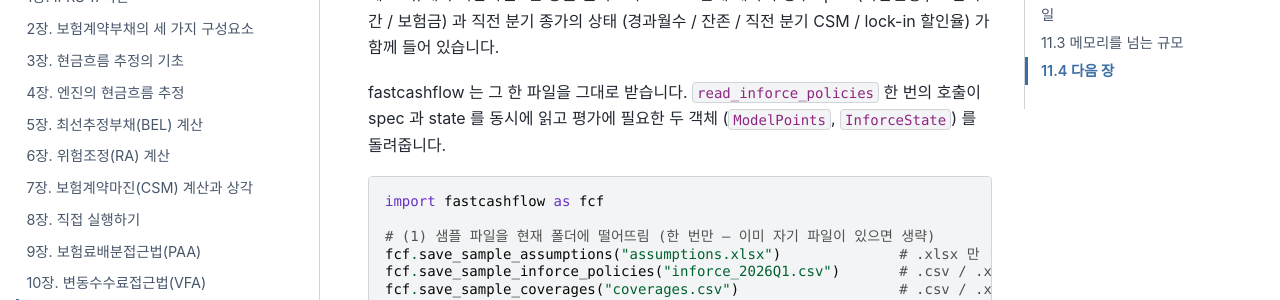
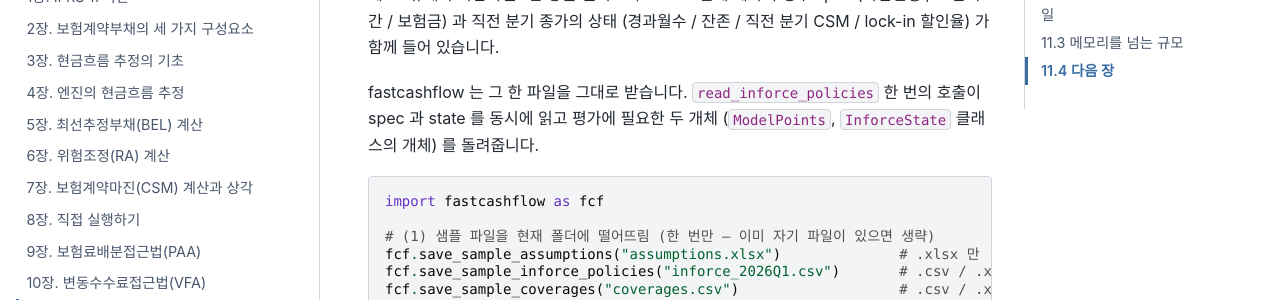
Before and after one commit to seokhoonj/fastcashflow, a Sphinx documentation site: the page built from docs/tutorial/11-in-practice.md, in a window 1280 px wide and 900 px high, scrolled down 4910 px. Shown: the part 178-478 px from the top of the window. Built offline with Sphinx 7.4.7 and the PyData theme 0.15.4, drawn with Linux system fonts in a browser that asks for light colours.

Commit message:
docs: tighten file / class / instance terminology
Two consistent slips through cookbook + tutorial docs:

(1) Input file vs input instance. ModelPoints is not "보유 계약 데이터"
    -- it is a class whose instance is built from three input files
    (policies.csv / coverages.csv / benefit_patterns.csv). Assumptions
    is likewise a class built from one workbook. Reflect that in the
    shared fragment: an explicit "입력 파일과 입력 개체" framing, with
    each class clearly labeled as the class and its instance described
    as the object reader functions return.

(2) "객체" -> "개체". The user prefers 개체 as the Korean rendering of
    "object/instance" -- it reads as a more domain-natural noun than
    객체 which leans technical-CS. Applied across docs:
      cookbook/_shared/inputs_and_api.md (5 sites)
      cookbook/workflow/validation.md (Assumptions instance)
      tutorial/08-hands-on.md (Measurement result)
      tutorial/11-in-practice.md (read_inforce_policies return)
      tutorial/12-in-practice-2.md (matplotlib Axes)
      assumptions-format.md (StateModel instance)

Other small follow-ons:

- "두 묶음" wording dropped from the shared-fragment heading -- it
  read as if the two classes were a pair of bundles rather than two
  distinct entities with distinct purposes.
- H4 subheadings now read "ModelPoints 클래스 -- 세 입력 파일에서 만드는
  개체" / "Assumptions 클래스 -- 한 입력 파일에서 만드는 개체", which
  makes the file-vs-instance relationship visible at the table of
  contents level.

````diff
--- a/docs/tutorial/11-in-practice.md
+++ b/docs/tutorial/11-in-practice.md
@@ -218,8 +218,8 @@
 들어 있습니다.
 
 fastcashflow 는 그 한 파일을 그대로 받습니다. `read_inforce_policies`
-한 번의 호출이 spec 과 state 를 동시에 읽고 평가에 필요한 두 객체
-(`ModelPoints`, `InforceState`) 를 돌려줍니다.
+한 번의 호출이 spec 과 state 를 동시에 읽고 평가에 필요한 두 개체
+(`ModelPoints`, `InforceState` 클래스의 개체) 를 돌려줍니다.
 
 ```python
 import fastcashflow as fcf
````
Also changed, not shown: docs/assumptions-format.md (+1 -1 lines), docs/cookbook/_shared/inputs_and_api.md (+13 -10 lines), docs/cookbook/workflow/validation.md (+1 -1 lines), docs/tutorial/08-hands-on.md (+1 -1 lines), docs/tutorial/12-in-practice-2.md (+2 -2 lines).
